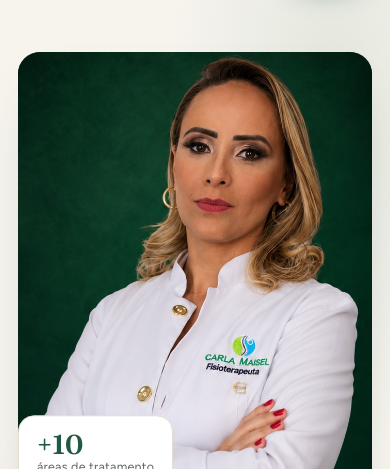
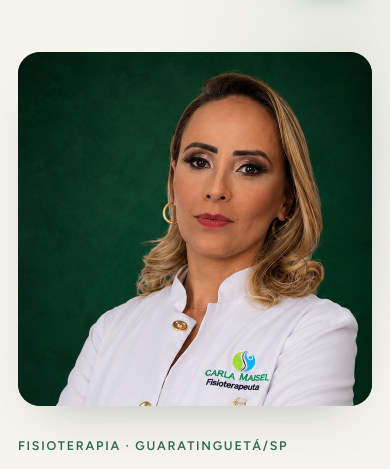
Before and after one commit to Vieira-Work/carla-maisel-fisioterapia, a plain HTML site: page index.html in a window 390 px wide. Shown: the part 67-536 px from the top of the page. Drawn offline with Linux system fonts and the light colour scheme.

Commit message:
Mobile: remove selo bugado e compoe foto+texto na mesma tela
- selo flutuante +10 escondido no mobile (bugava, nao existe nos modelos)
- foto do hero mais focada no rosto (1:1) para foto + titulo + CTA
  aparecerem juntos na primeira tela do celular

Co-Authored-By: Claude Opus 4.8 <noreply@anthropic.com>

```diff
--- a/styles.css
+++ b/styles.css
@@ -230,7 +230,9 @@ h1,h2,h3,h4{font-family:"Fraunces",Georgia,serif;font-weight:500;line-height:1.0
   .hero__text{max-width:100%}
   .lead{max-width:100%}
   /* foto/rosto da Carla em primeiro, no topo (como os sites modelo) */
-  .hero__media{order:-1;max-width:380px;margin-inline:auto;width:100%}
+  .hero__media{order:-1;max-width:360px;margin-inline:auto;width:100%}
+  .photo--hero{aspect-ratio:1/1}
+  .photo--hero img{object-position:center 8%}
   .home__inner,.sobre__inner,.local__inner{grid-template-columns:1fr;gap:34px}
   .sobre__quote{order:-1}
   .footer__inner{grid-template-columns:1fr 1fr}
@@ -253,7 +255,8 @@ h1,h2,h3,h4{font-family:"Fraunces",Georgia,serif;font-weight:500;line-height:1.0
   .local__map iframe{height:280px}
   .footer__inner{grid-template-columns:1fr}
   .footer__base{flex-direction:column;gap:10px;text-align:center}
-  .badge-float{left:0}
+  /* selo flutuante sai no mobile (seguindo os sites modelo, foto limpa) */
+  .badge-float{display:none}
 }
 
 @media (prefers-reduced-motion:reduce){
```
